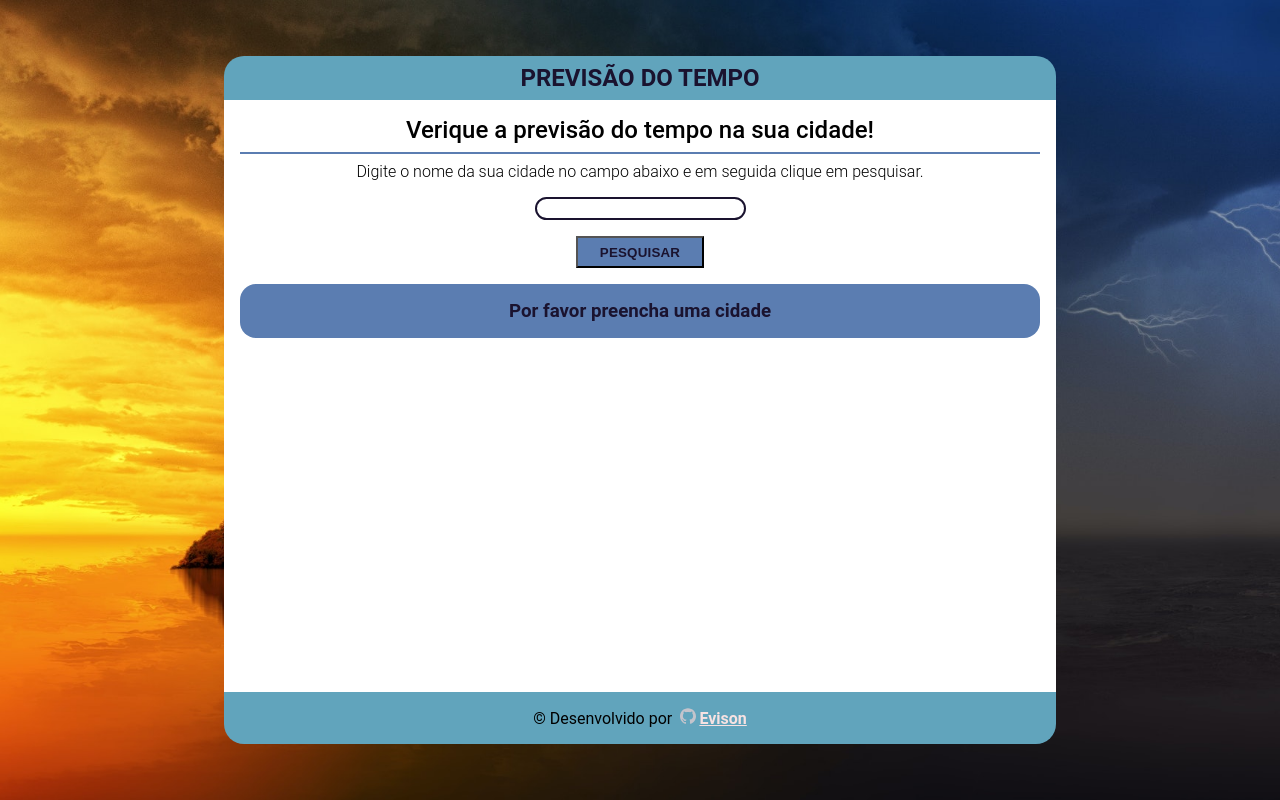
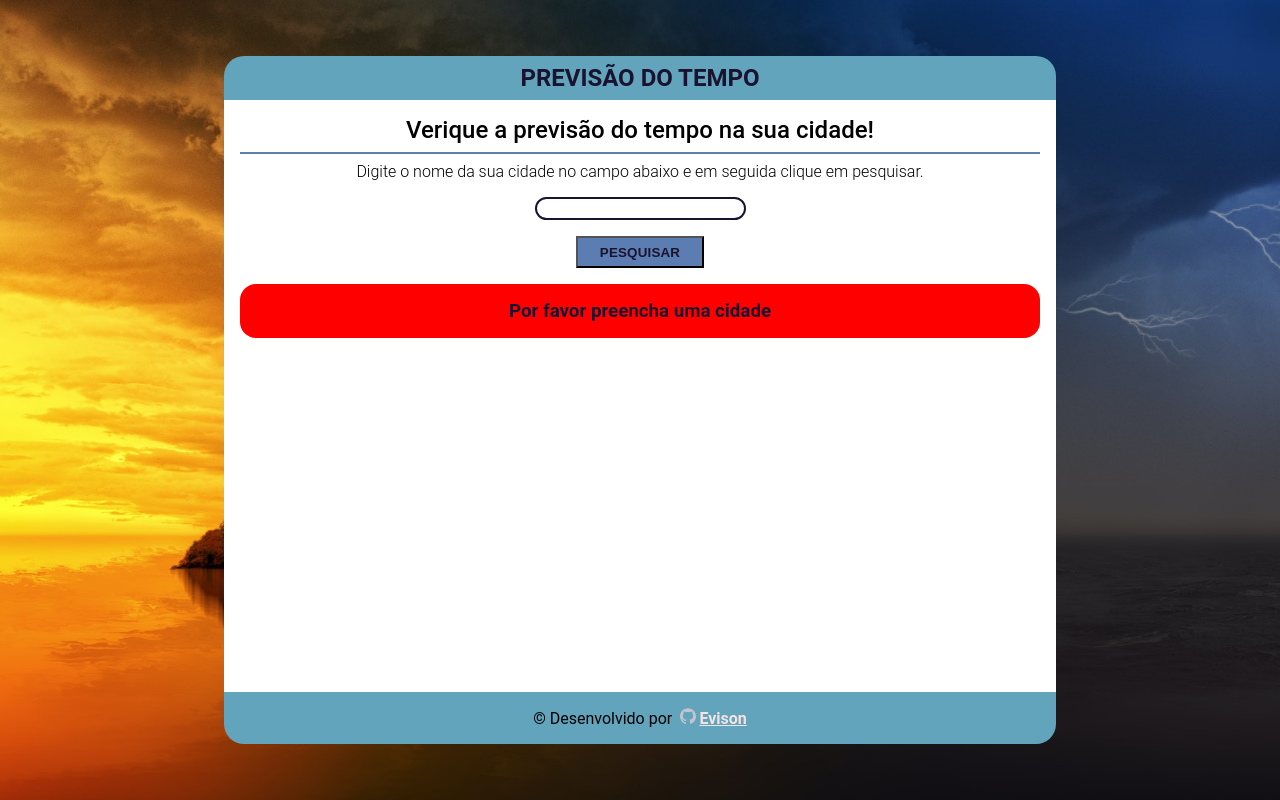
Before and after one commit to evisonpacheco/previsao-do-tempo, a React (Create React App) app: page / in a window 1280 px wide. Both pictures are taken after a click on the button "PESQUISAR". Built offline with nearby package versions, Linux system fonts and the light colour scheme.

Commit message:
update: diferenciada div de resultados e de erro

```diff
--- a/public/styles/components/_results.scss
+++ b/public/styles/components/_results.scss
@@ -1,6 +1,6 @@
 @import '../abstract/variables';
 
-.results {
+.results, .results--error {
   background-color: $color-two;
   border-radius: 1rem;
   color: $color-one;
@@ -17,3 +17,7 @@
     padding: 0.5rem;
   }
 }
+
+.results--error {
+  background-color: red;
+}
--- a/src/App.js
+++ b/src/App.js
@@ -1,14 +1,14 @@
 import React, { useState } from "react";
 
 function App() {
-    const [city, setCity] = useState("")
-    const [weatherForecast, setWeatherForecast] = useState(null)
-    const [isLoading, setIsLoading] = useState(false)
-    const [error400, setError400] = useState(0)
-    const [error666, setError666] = useState(0)
+    const [city, setCity] = useState("");
+    const [weatherForecast, setWeatherForecast] = useState(null);
+    const [isLoading, setIsLoading] = useState(false);
+    const [error400, setError400] = useState(null);
+    const [error666, setError666] = useState(null);
 
     function clearResults() {
-        <div></div>
+        // criar função para limpar campos
     }
 
     const handleSearch = () => {
@@ -86,13 +86,13 @@ function App() {
                 ) : null}
 
                 {error400 ? (
-                    <div class="results">
+                    <div class="results--error">
                         <h3 class="results__title">Cidade não encontrada</h3>
                     </div>
                 ) : null}
 
                 {error666 ? (
-                    <div class="results">
+                    <div class="results--error">
                         <h3 class="results__title">Por favor preencha uma cidade</h3>
                     </div>
                 ) : null}
```
